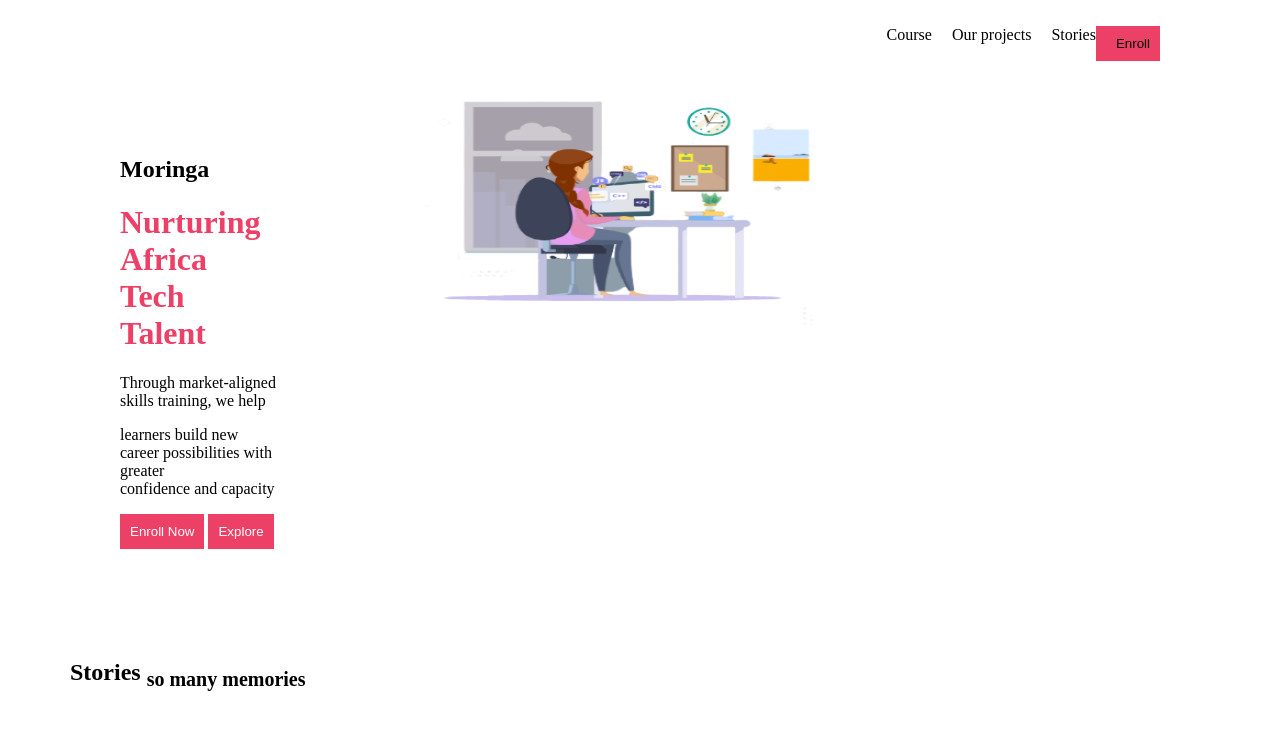
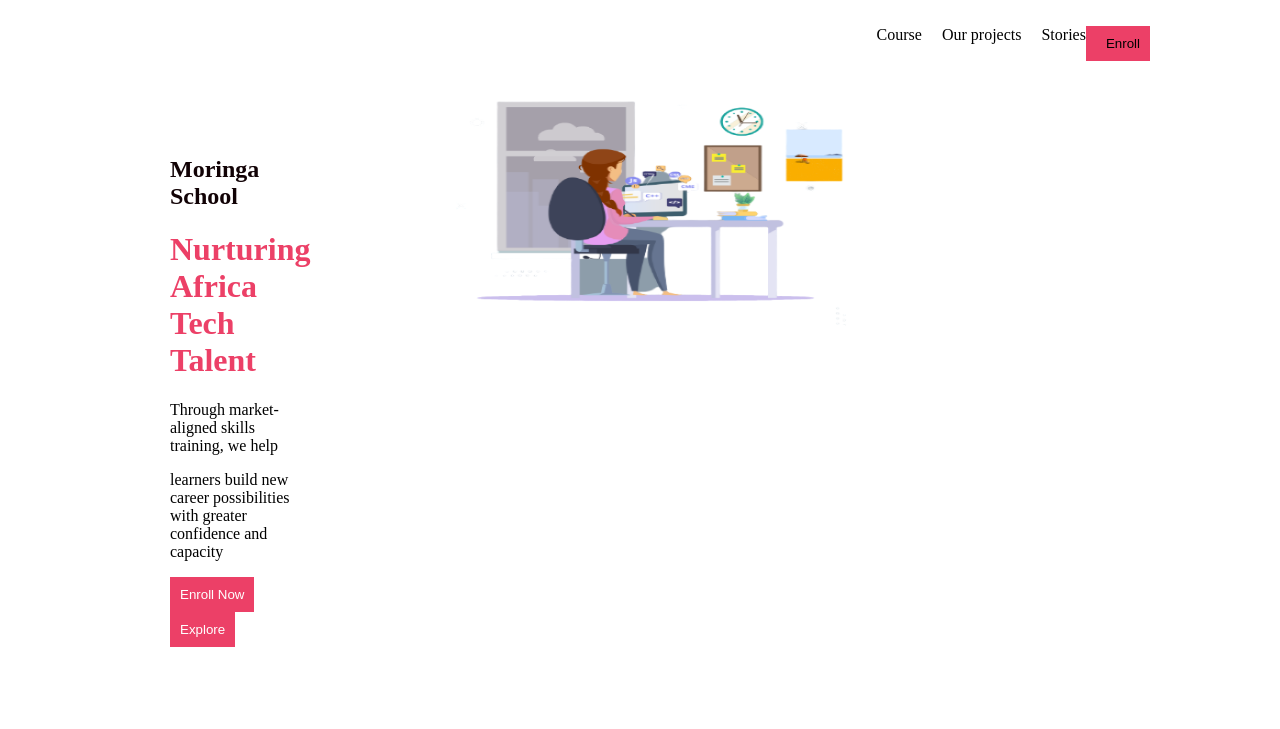
Before and after one commit to AWITI0301/AWITI, a plain HTML site: page index.html in a window 1280 px wide. Shown: the top 729 px of the page. Drawn offline with Linux system fonts and the light colour scheme.

Commit message:
index.html

```diff
--- a/moringa_landing-page.html
+++ b/index.html
@@ -4,7 +4,7 @@
     <meta charset="UTF-8">
     <meta http-equiv="X-UA-Compatible" content="IE=edge">
     <meta name="viewport" content="width=device-width, initial-scale=1.0">
-    <title>Moringa School</title>
+    <title>Moringa <div>School</div> </title>
     <link rel="stylesheet" href="./style/moringa_landing-page.css">
 </head>
 
@@ -23,8 +23,8 @@
     <div class="flex-container">
 
         <div class="flex-child word">
-        <h2>Moringa</h2>
-        <h1>Nurturing Africa Tech Talent</h1>
+        <h2 style="color:rgb(17, 2, 5)">Moringa School</h2>
+        <h1>Nurturing Africa Tech <span>Talent</span></h1>
         <p>Through market-aligned skills training, we help <div>learners build new career possibilities with greater</div> confidence and capacity</p>
         <button>Enroll Now</button>
         <button>Explore</button>
@@ -104,12 +104,12 @@
     </div>
 </div>
  <div>
-    <h2>Project Its hopefuly a good one</h2>
+    <h2>Project  <small style="color: gray;">It's hopefully a good one.</small></h2>
 </div>
     <div class="flex-container">
         <div class="flex-child word">
         <p>This is our</p>
-        <h1>Cool Bike Website</h1>
+        <h2 style="color: palevioletred;"> <bold>Cool Bike Website</bold> </h2>
         <P>An application that allows users to show case bikes for sale and hire whenever they are having team bonding and any hiking activities.</P>
         <button>Learn More</button>
         </div>
--- a/style/moringa_landing-page.css
+++ b/style/moringa_landing-page.css
@@ -1,6 +1,6 @@
 body{
-    margin-left: 70px;
-    margin-right: 70px;
+    margin-left: 120px;
+    margin-right: 80px;
 }
 
 h1{
```
